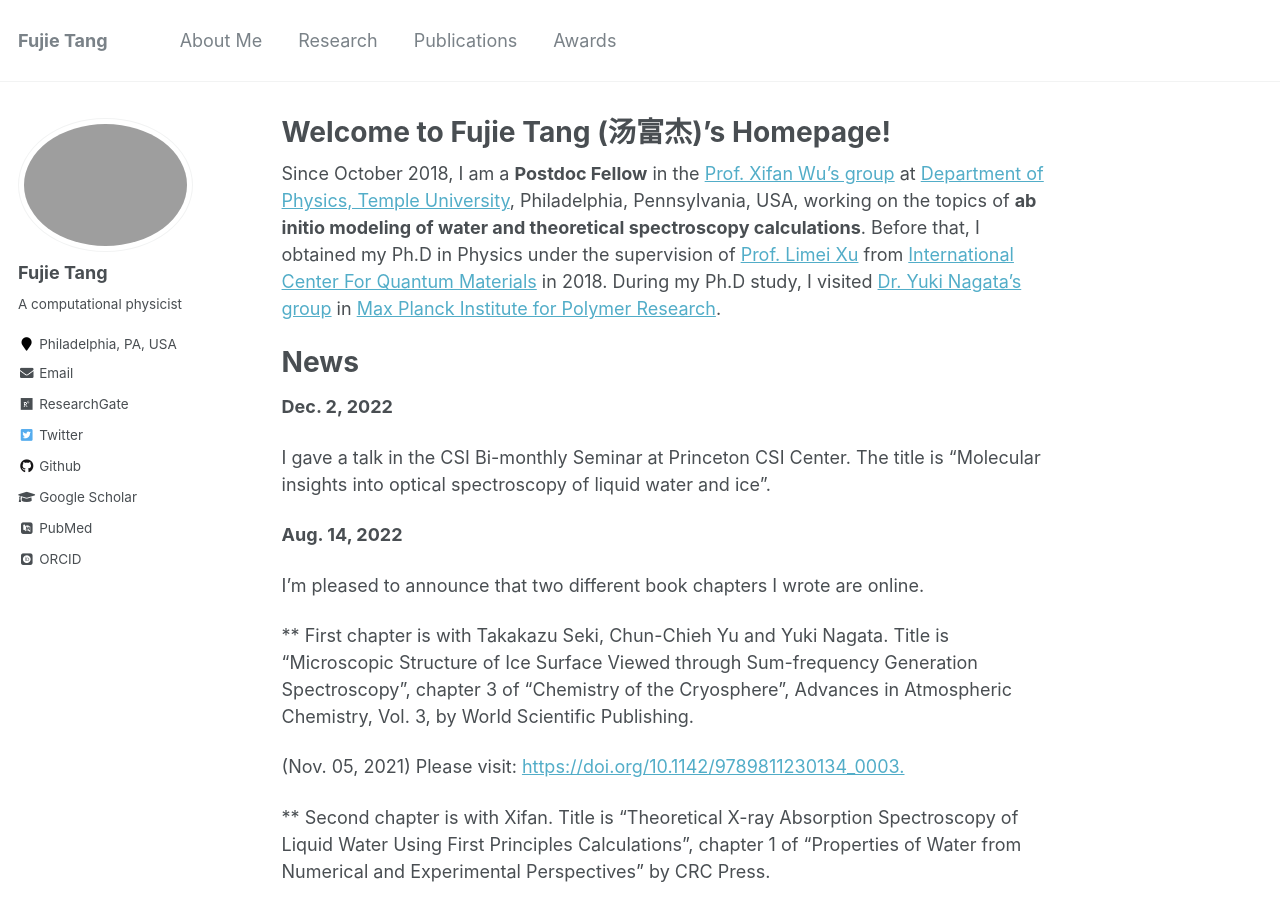
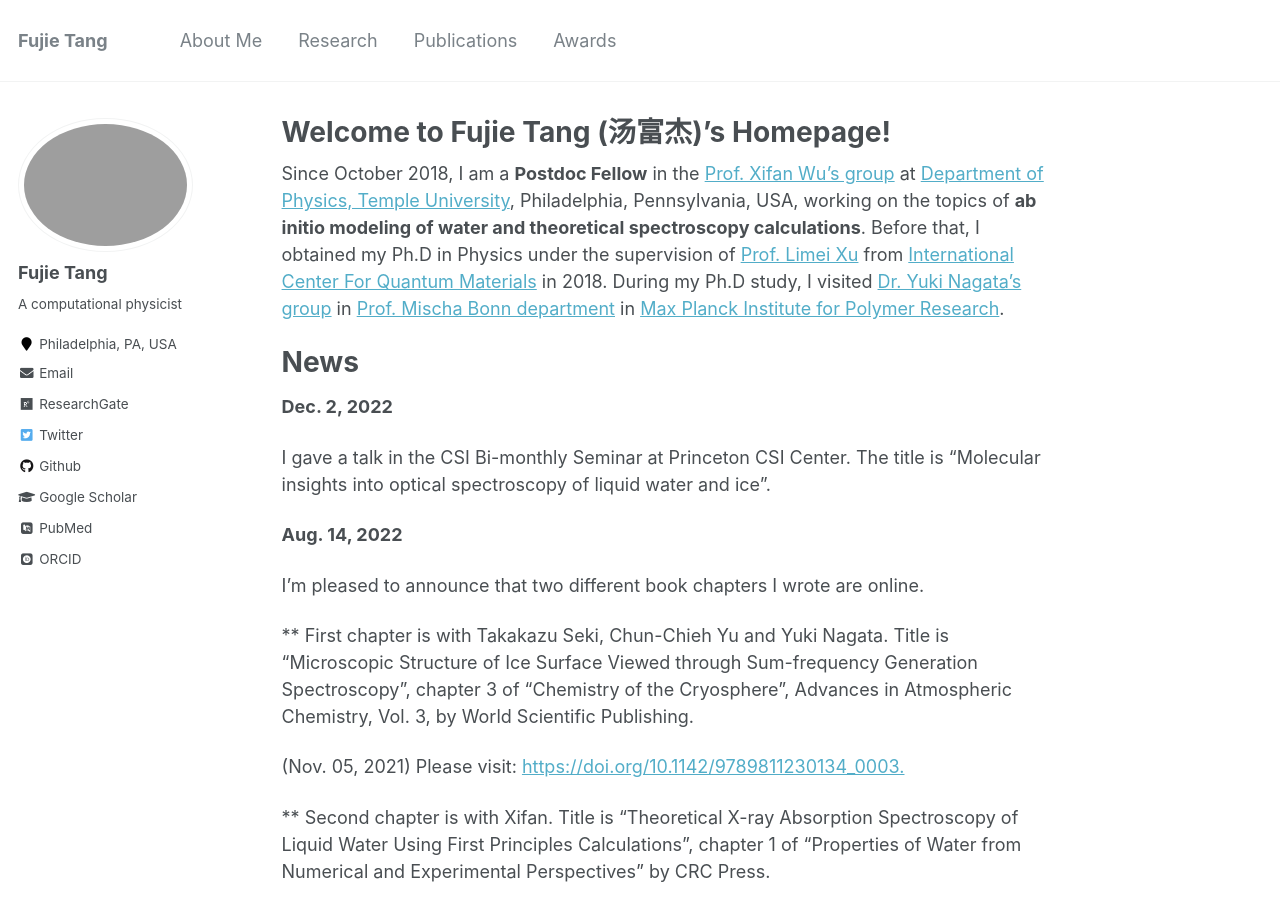
Before and after one commit to fujiepku/fujiepku.github.io, a Jekyll site: the page built from _pages/about.md, in a window 1280 px wide and 900 px high. Built offline with Jekyll 4.4.1, drawn with Linux system fonts in a browser that asks for light colours; some web fonts are replaced.

Commit message:
Update about.md

```diff
--- a/_pages/about.md
+++ b/_pages/about.md
@@ -8,7 +8,7 @@ redirect_from:
   - /about.html
 ---
 
-Since October 2018, I am a **Postdoc Fellow** in the [Prof. Xifan Wu's group](https://sites.temple.edu/xifanwu/) at [Department of Physics, Temple University](https://phys.cst.temple.edu/), Philadelphia, Pennsylvania, USA, working on the topics of **ab initio modeling of water and theoretical spectroscopy calculations**. Before that, I obtained my Ph.D in Physics under the supervision of [Prof. Limei Xu](https://xulm.pku.edu.cn/index.htm) from [International Center For Quantum Materials](http://icqm.pku.edu.cn/) in 2018. During my Ph.D study, I visited [Dr. Yuki Nagata's group](https://asunaroyuki.wixsite.com/sstgroup) in [Max Planck Institute for Polymer Research](https://www.mpip-mainz.mpg.de/en/home).
+Since October 2018, I am a **Postdoc Fellow** in the [Prof. Xifan Wu's group](https://sites.temple.edu/xifanwu/) at [Department of Physics, Temple University](https://phys.cst.temple.edu/), Philadelphia, Pennsylvania, USA, working on the topics of **ab initio modeling of water and theoretical spectroscopy calculations**. Before that, I obtained my Ph.D in Physics under the supervision of [Prof. Limei Xu](https://xulm.pku.edu.cn/index.htm) from [International Center For Quantum Materials](http://icqm.pku.edu.cn/) in 2018. During my Ph.D study, I visited [Dr. Yuki Nagata's group](https://asunaroyuki.wixsite.com/sstgroup) in [Prof. Mischa Bonn department](https://www.mpip-mainz.mpg.de/en/bonn) in [Max Planck Institute for Polymer Research](https://www.mpip-mainz.mpg.de/en/home).
 
 News
 ======
```
